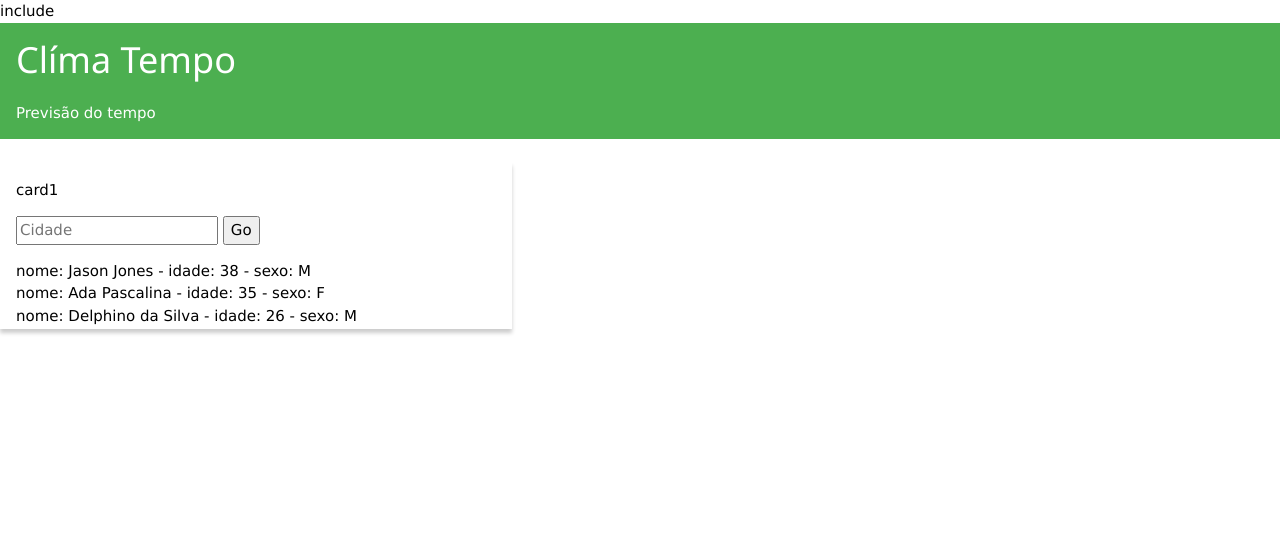
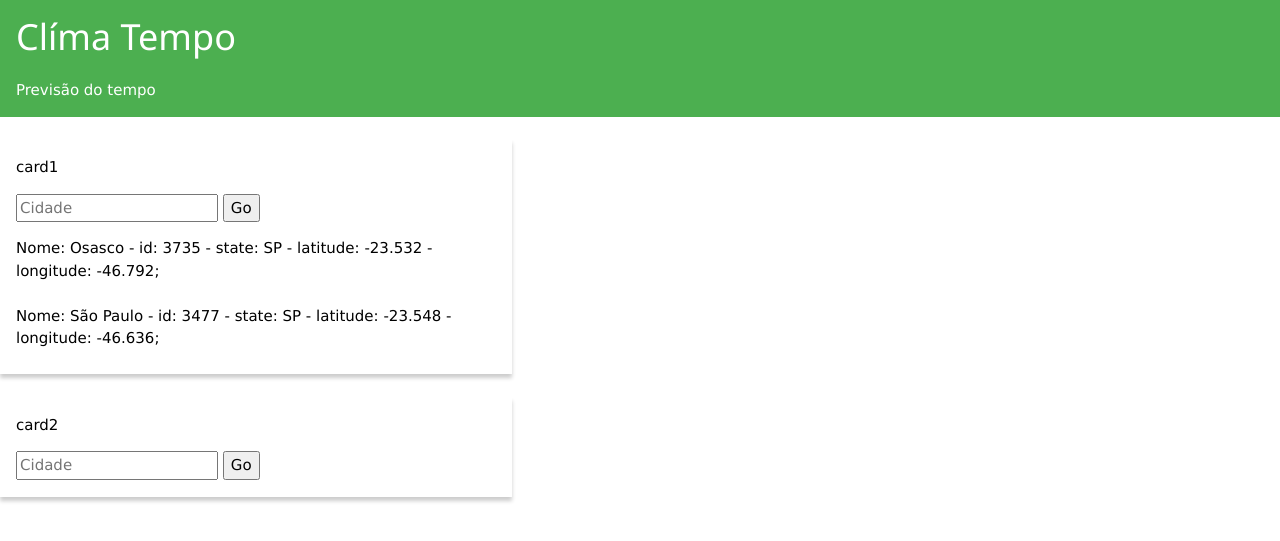
Before and after one commit to guoliveer/ClimaTempo, a PHP site: page / in a window 1280 px wide. Shown: the top 541 px of the page. Run offline with PHP 8.4, Linux system fonts and the light colour scheme; data that the repository does not hold is empty.

Commit message:
card e post ok
post ok

```diff
--- a/index.php
+++ b/index.php
@@ -1,6 +1,5 @@
 <!DOCTYPE html>
 
-include
 <html>
 <meta name="viewport" content="width=device-width, initial-scale=1">
 <link rel="stylesheet" href="https://www.w3schools.com/w3css/4/w3.css">
@@ -21,44 +20,42 @@ include
 <input class="btn btn_textcenter bg-white" type="submit" class="solid" value="Go">
 </form>
 <p></p>
+
 <?php
 
 //string json (array contendo 3 elementos)
-$json_str = '{"locais": '.
-		'[{"nome":"Jason Jones", "idade":38, "sexo": "M"},'.
-		'{"nome":"Ada Pascalina", "idade":35, "sexo": "F"},'.
-		'{"nome":"Delphino da Silva", "idade":26, "sexo": "M"}'.
+$json_str = '{"locales": '.
+		'[{"id": 3735, "name": "Osasco",  "state": "SP",  "latitude": -23.5320,  "longitude": -46.7920},'.
+		'{"id": 3477,  "name": "São Paulo",  "state": "SP",  "latitude": -23.5480,  "longitude": -46.6360}'.
 		']}';
 
-//faz o parsing da string, criando o array "locais"
+//faz o parsing da string, criando o array "empregados"
 $jsonObj = json_decode($json_str);
-$locais = $jsonObj->locais;
+$locales = $jsonObj->locales;
 
 //navega pelos elementos do array, imprimindo cada empregado
-foreach ( $locais as $e )
+foreach ( $locales as $e )
     {
-	echo "nome: $e->nome - idade: $e->idade - sexo: $e->sexo<br>";
+	echo "Nome: $e->name - id: $e->id - state: $e->state - latitude: $e->latitude - longitude: $e->longitude; <br><br>";
     }
 ?>
 
-
-<?php
-$json = 'base/locales.json';
-$echo = $json;
-$obj = json_decode($json);
-$teste = $obj->teste;
-
-foreach ( $teste as $e )
-    {
-	echo "id: $e->id - nome: $e->nome" ;
-    }
-
-?>
+  </div>
+</div>
+&nbsp;
+&nbsp;
+<div class="card">
+    <div class="container">
+    <p>card2</p>
+	<form action="busca.php" method="post">
+<input class="btn input_margintop" type="search" name="busca" placeholder="Cidade">
+<input class="btn btn_textcenter bg-white" type="submit" class="solid" value="Go">
+</form>
+<p></p>
 
   </div>
 </div>
 
 
-
 </body>
 </html>
```
Also changed, not shown: locales.php (added, +18 -0 lines).
